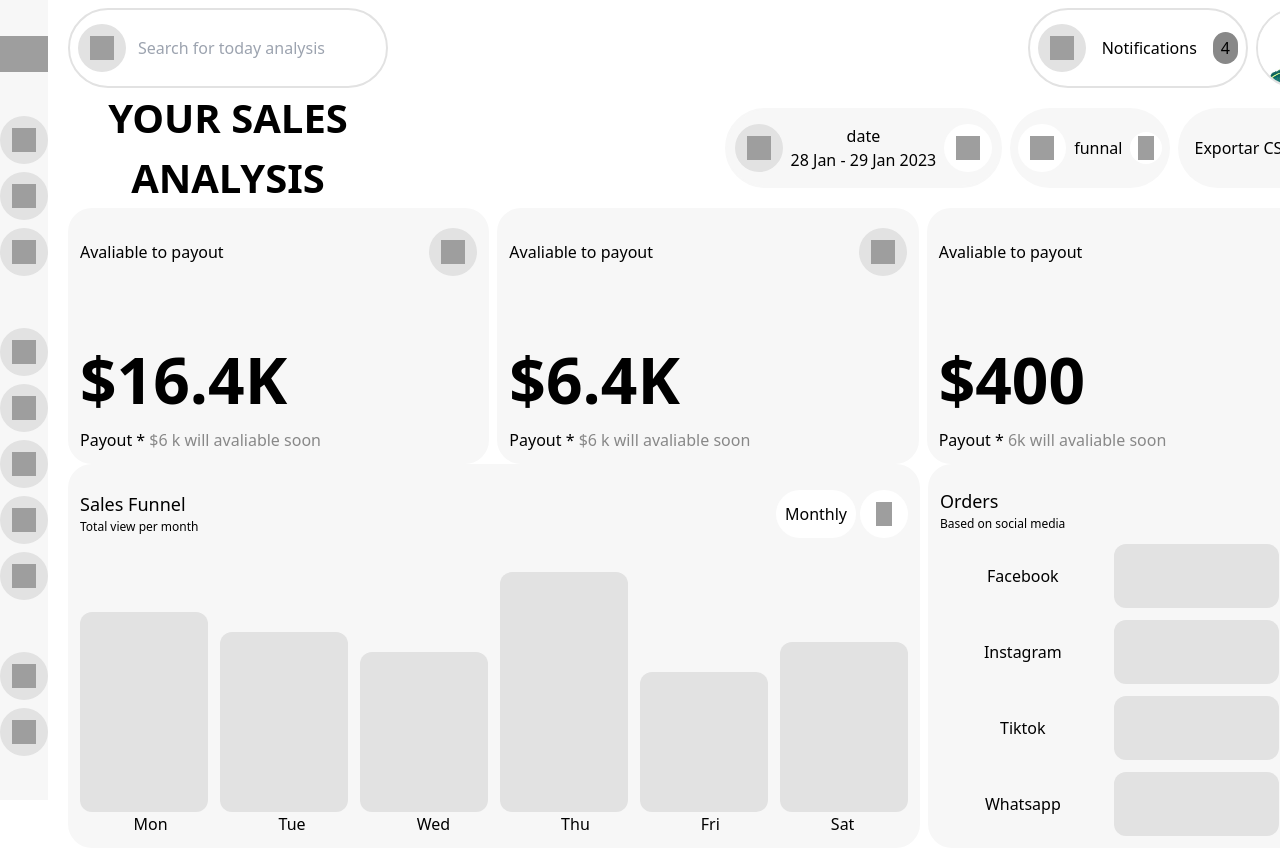
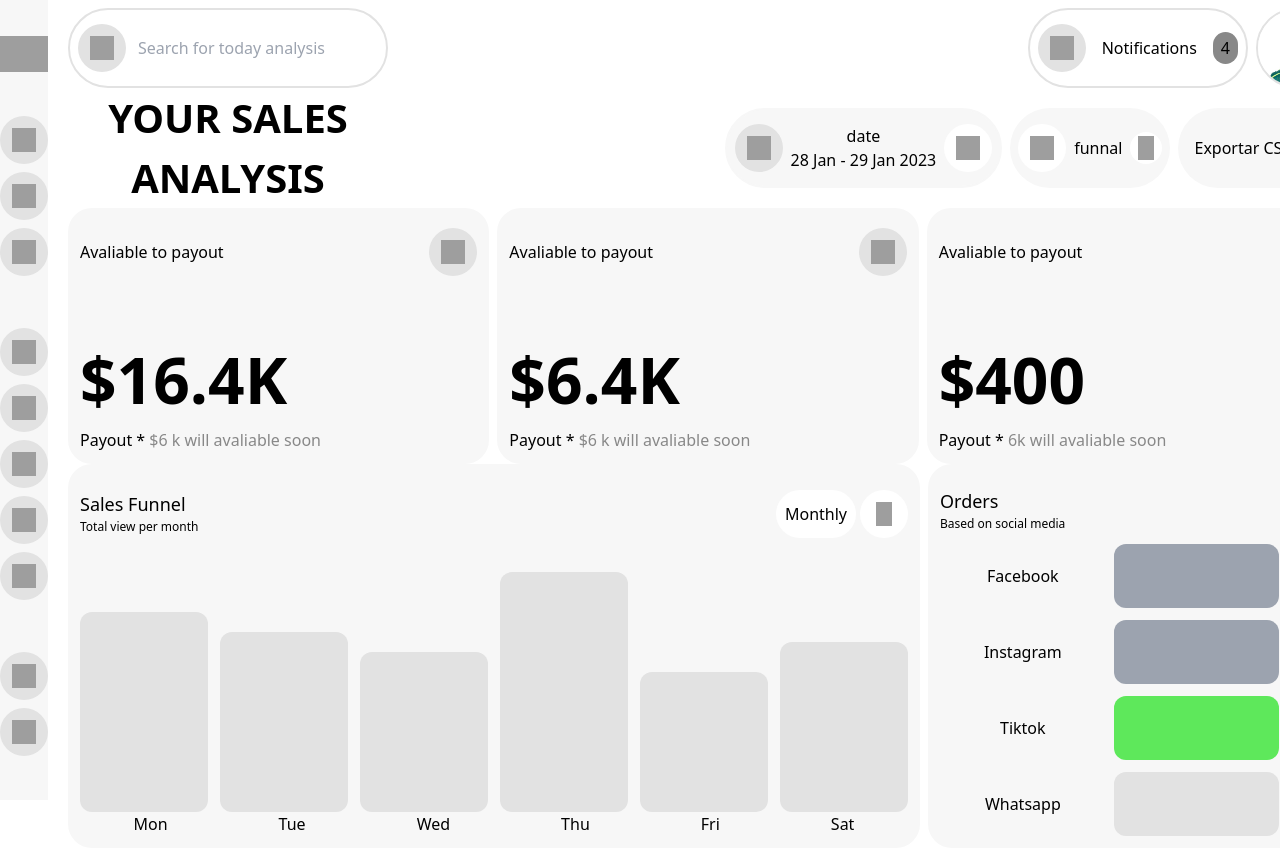
Before and after one commit to Manuelo69/ApredizajeFront, a React (Vite) app: page / in a window 1280 px wide. Shown: the top 848 px of the page. Built offline with nearby package versions, Linux system fonts and the light colour scheme; grey boxes are pictures that could not be loaded.

Commit message:
diseño completado con cierta responsividad

```diff
--- a/src/App.jsx
+++ b/src/App.jsx
@@ -54,7 +54,7 @@ function App() {
             textoPrecio={"6k will avaliable soon"}
           />
         </div>
-        <div className="flex flex-row gap-2 ">
+        <div className="flex flex-col lg:flex-row gap-2 ">
           <SalesFunnel
             titulo={`Sales Funnel`}
             subtitulo={`Total view per month`}
--- a/src/components/SocialOrders/SocialOrders.jsx
+++ b/src/components/SocialOrders/SocialOrders.jsx
@@ -19,11 +19,35 @@ const SocialOrders = ({ titulo, subtitulo }) => {
           </button>
         </div>
       </div>
-      <div className="flex flex-col justify-around w-full gap-3 h-96 items-end">
-        <Media SocialMedia={"Facebook"} />
-        <Media SocialMedia={"Instagram"} />
-        <Media SocialMedia={"Tiktok"} />
-        <Media SocialMedia={"Whatsapp"} />
+      <div className="flex flex-col justify-around w-full gap-3 h-96 items-end ">
+        <Media
+          SocialMedia={"Facebook"}
+          color1={"bg-gray-400"}
+          color2={"bg-gray-400"}
+          color3={"bg-main-green"}
+          color4={"bg-gray-400"}
+        />
+        <Media
+          SocialMedia={"Instagram"}
+          color1={"bg-gray-400"}
+          color2={"bg-main-green"}
+          color3={"bg-black"}
+          color4={"bg-black"}
+        />
+        <Media
+          SocialMedia={"Tiktok"}
+          color1={"bg-main-green"}
+          color2={"bg-main-green"}
+          color3={"bg-dark-gray"}
+          color4={"bg-darker-gray"}
+        />
+        <Media
+          SocialMedia={"Whatsapp"}
+          color1={"bg-my-gray"}
+          color2={"bg-my-gray"}
+          color3={"bg-dark-gray"}
+          color4={"bg-black"}
+        />
       </div>
     </div>
   );
--- a/src/components/Ui/Media.jsx
+++ b/src/components/Ui/Media.jsx
@@ -1,12 +1,12 @@
 /* eslint-disable react/prop-types */
-const Media = ({ SocialMedia }) => {
+const Media = ({ SocialMedia, color1, color2, color3, color4 }) => {
   return (
     <div className="flex flex-row h-16 w-px-860 justify-between items-center gap-2">
       <div className="w-60">{SocialMedia}</div>
-      <div className="bg-my-gray h-16 rounded-xl w-60"></div>
-      <div className="bg-my-gray h-16 rounded-xl w-60"></div>
-      <div className="bg-my-gray h-16 rounded-xl w-60"></div>
-      <div className="bg-my-gray h-16 rounded-xl w-60"></div>
+      <div className={`h-16 rounded-xl w-60 ${color1}`}></div>
+      <div className={`h-16 rounded-xl w-60 ${color2}`}></div>
+      <div className={`h-16 rounded-xl w-60 ${color3}`}></div>
+      <div className={`h-16 rounded-xl w-60 ${color4}`}></div>
     </div>
   );
 };
```
